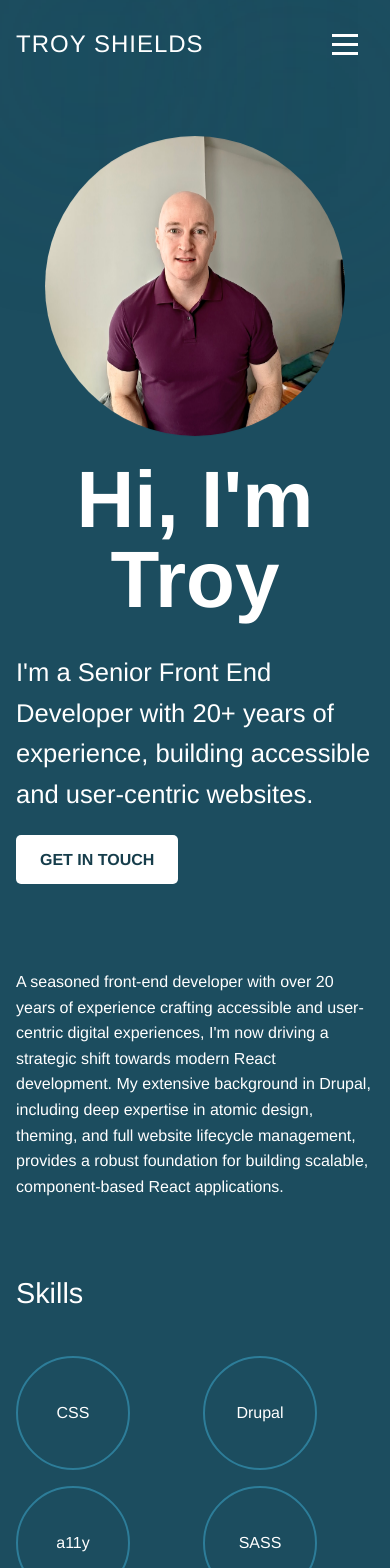
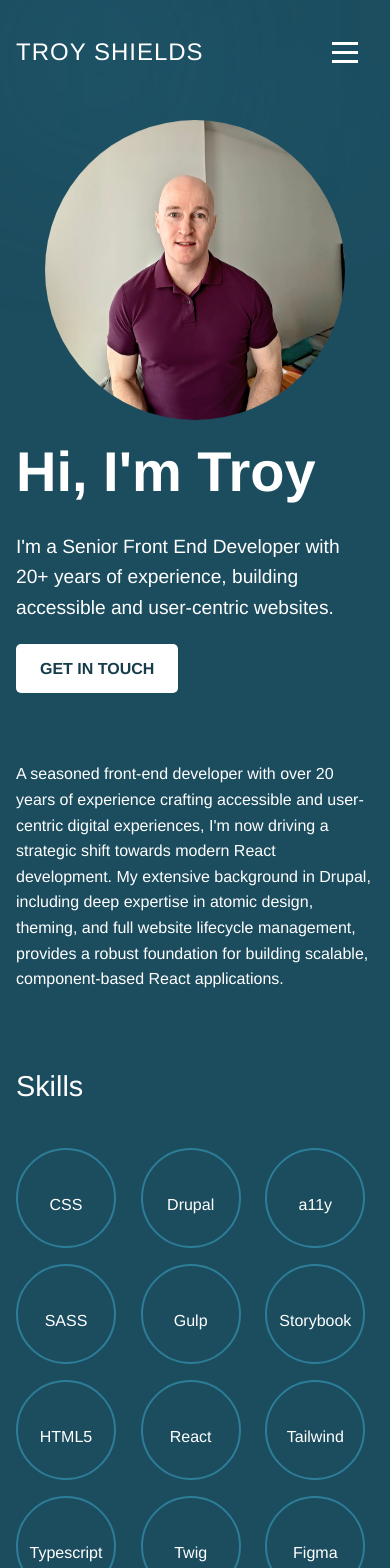
Before and after one commit to troyshields/site-react, a React (Vite) app: page /#/ in a window 390 px wide. Shown: the top 1568 px of the page. Built offline with nearby package versions, Linux system fonts and the light colour scheme.

Commit message:
Make some mobile style updates

```diff
--- a/src/App.css
+++ b/src/App.css
@@ -1,5 +1,11 @@
 @import url("Vars.css");
 
+html {
+  box-sizing: border-box;
+}
+*, *:before, *:after {
+  box-sizing: inherit;
+}
 body {
   margin: 0;
   padding: 0;
@@ -70,7 +76,7 @@ p {
 }
 
 .container {
-  max-width: 900px;
+  max-width: 1030px;
   margin: auto;
   padding: 1rem;
 
--- a/src/styles/About.css
+++ b/src/styles/About.css
@@ -8,13 +8,19 @@
   label {
     display: inline-block;
     margin-right: 1rem;
-    padding: .5rem 0;
+    padding: .5rem;
     border-bottom: 3px solid transparent;
 
+    &:nth-of-type(2) {
+      border-bottom: 3px solid var(--blue-light);
+    }
+
+    &:nth-of-type(3) {
+      border-bottom: 3px dotted var(--blue-light);
+    }
+
     &:has(input[type='radio']:checked) {
-      /* background-color: var(--blue-light); */
-      /* border-radius: 5px; */
-      border-bottom: 3px solid var(--blue-light);
+      border-bottom-color: white;
     }
 
     &:hover {
@@ -39,7 +45,7 @@
     margin: .5rem 0 .5rem 2rem;
 
     &.industry-event {
-      border-left: 3px solid var(--blue-light);
+      border-left: 3px dotted white;
     }
   }
 }
--- a/src/styles/Hero.css
+++ b/src/styles/Hero.css
@@ -1,12 +1,12 @@
 .hero {
   display: flex;
   flex-direction: column-reverse;
-  padding: 1rem 0;
   margin-bottom: 5rem;
 
   @media (min-width: 768px) {
     flex-direction: row;
     align-items: center;
+    justify-content: space-between;
     padding: 0;
   }
 
@@ -18,7 +18,7 @@
     left: 15vw;
     width: 20vw;
     height: 20vw;
-    background-color: var(--blue);
+    background-color: var(--blue-light);
     filter: blur(100px);
     z-index: -1;
   }
@@ -37,26 +37,28 @@
     }
 
     h1 {
-      font-size: 5rem;
+      font-size: 3.5rem;
       font-weight: 900;
-      text-align: center;
 
       @media (min-width: 768px) {
-        text-align: left;
+        font-size: 5rem;
       }
     }
 
     p {
-      font-size: 1.6rem;
+      font-size: 1.2rem;
       font-weight: 500;
       margin: 0 0 2rem;
+
+      @media (min-width: 768px) {
+        font-size: 1.6rem;
+      }
     }
   }
 
   .hero-img {
     text-align: center;
     padding-bottom: 1rem;
-
     animation-name: floating;
     animation-duration: 3s;
     animation-iteration-count: infinite;
@@ -68,8 +70,12 @@
 
     img {
       border-radius: 100%;
-      max-width: 100%;
-      width: 300px;
+      max-width: 300px;
+      width: 100%;
+
+      @media (min-width: 768px) {
+        width: 300px;
+      }
     }
   }
 }
--- a/src/styles/Meme.css
+++ b/src/styles/Meme.css
@@ -6,9 +6,13 @@
 
   .form {
     display: grid;
-    grid-template: auto auto / 1fr 1fr;
-    gap: 17px;
-    margin-bottom: 17px;
+    grid-template: 1fr;
+    gap: 15px;
+    margin-bottom: 15px;
+
+    @media (min-width: 768px) {
+      grid-template: auto auto / 1fr 1fr;
+    }
   }
 
   .form input {
@@ -53,7 +57,7 @@
     margin-block: 15px;
     padding-inline: 5px;
     font-family: impact, sans-serif;
-    font-size: 2rem;
+    font-size: 1rem;
     text-transform: uppercase;
     color: white;
     letter-spacing: 1px;
@@ -67,6 +71,10 @@
         0 -2px 0 #000,
         -2px 0 0 #000,
         2px 2px 5px #000;
+
+    @media (min-width: 768px) {
+      font-size: 2rem;
+    }
   }
 
   .bottom {
--- a/src/styles/NavBar.css
+++ b/src/styles/NavBar.css
@@ -1,13 +1,12 @@
 .navbar {
   padding:  0;
-  height: 72px;
-  /* font-family: monospace; */
 }
 
 .navbar-container {
   display: flex;
   justify-content: space-between;
   align-items: center;
+  height: 72px;
 }
 
 .navbar-brand {
@@ -75,6 +74,7 @@
     margin: 3px 0;
   }
 }
+
 .nav-menu {
   display: none;
   flex-direction: column;
--- a/src/styles/Pads.css
+++ b/src/styles/Pads.css
@@ -6,9 +6,12 @@
 
 .pad-container {
   display: grid;
-  grid-template-columns: repeat(4, 100px);
-  grid-template-rows: repeat(2, 100px);
+  grid-template-columns: repeat(2, 50%);
   gap: 10px;
+
+  @media (min-width: 768px) {
+    grid-template-columns: repeat(4, 100px);
+  }
 
   button {
     height: 100px;
--- a/src/styles/RecipeGenerator.css
+++ b/src/styles/RecipeGenerator.css
@@ -6,14 +6,22 @@
 }
 
 .form-add-ingredient {
-  display: flex;
   padding: 1rem 0;
 
+  @media (min-width: 768px) {
+    display: flex;
+  }
+
   input {
-    margin-right: 10px;
+    margin: 0 10px 10px 0;
     padding: 10px;
     border: 1px solid var(--border);
     border-radius: 5px;
+    width: 100%;
+
+    @media (min-width: 768px) {
+      display: flex;
+    }
   }
 
   button {
@@ -58,9 +66,12 @@ form {
   color: black;
   padding: 2rem;
   border-radius: 10px;
-  display: flex;
-  align-items: center;
-  justify-content: space-between;
+
+  @media (min-width: 768px) {
+    display: flex;
+    align-items: center;
+    justify-content: space-between;
+  }
 
   button {
     background-color: blueviolet;
--- a/src/styles/Skills.css
+++ b/src/styles/Skills.css
@@ -3,7 +3,7 @@
 
   ul {
     display: grid;
-    grid-template-columns: 1fr 1fr;
+    grid-template-columns: repeat(3, 1fr);
     gap: 1rem;
     margin: 0 0 3rem;
     padding: 0;
@@ -11,6 +11,7 @@
 
     @media (min-width: 768px) {
       grid-template-columns: repeat(6, 1fr);
+      gap: 1rem;
     }
 
     &:has(li:hover) li:not(:hover) {
@@ -25,10 +26,16 @@
       border-radius: 100%;
       text-decoration: none;
       margin: 0;
-      width: 110px;
-      height: 110px;
+      width: 100px;
+      height: 100px;
       line-height: 110px;
       text-align: center;
+      user-select: none;
+
+      @media (min-width: 768px) {
+        width: 110px;
+        height: 110px;
+      }
 
       &::before {
         content: '';
--- a/src/styles/StopWatch.css
+++ b/src/styles/StopWatch.css
@@ -1,19 +1,27 @@
 .stopwatch {
   border: 1px solid #999;
   border-radius: 1rem;
-  padding: 2rem;
+  padding: 1rem;
   text-align: center;
   font-size: 1rem;
   display: inline-block;
-  min-width: 400px;
+  min-width: 300px;
   box-shadow: inset 0 0 20px #aaa;
   background-color: white;
   color: black;
 
+  @media (min-width: 768px) {
+    padding: 2rem;
+  }
+
   .display {
-    font-size: 4rem;
+    font-size: 2.5rem;
     font-family: monospace;
     margin-bottom: 1rem;
+
+    @media (min-width: 768px) {
+      font-size: 4rem;
+    }
   }
 
   .controls {
@@ -24,12 +32,16 @@
     button {
       margin: 0 .5rem;
       border: 0;
-      font-size: 1.5rem;
+      font-size: 1.2rem;
       font-weight: bold;
       padding: .5rem 1rem;
       border-radius: 5px;
       color: white;
       box-shadow: 1px 1px 0 #666;
+
+      @media (min-width: 768px) {
+        font-size: 1.5rem;
+      }
 
       &.button-start {
         background-color: green;
--- a/src/styles/TemperatureConversion.css
+++ b/src/styles/TemperatureConversion.css
@@ -1,8 +1,11 @@
 .container-degrees {
-  display: flex;
   background-color: white;
   color: black;
   padding: 2rem;
+
+  @media (min-width: 768px) {
+    display: flex;
+  }
 
   .degree {
     padding: 1rem 1rem 1rem 0;
--- a/src/styles/Tenzies.css
+++ b/src/styles/Tenzies.css
@@ -39,7 +39,11 @@ button {
   font-size: 1.75rem;
   font-weight: bold;
   padding: 10px 15px;
-  margin: 10px;
+  margin: 5px;
+
+  @media (min-width: 768px) {
+    margin: 10px;
+  }
 
   &.isheld {
     background-color: #59E391;
```
